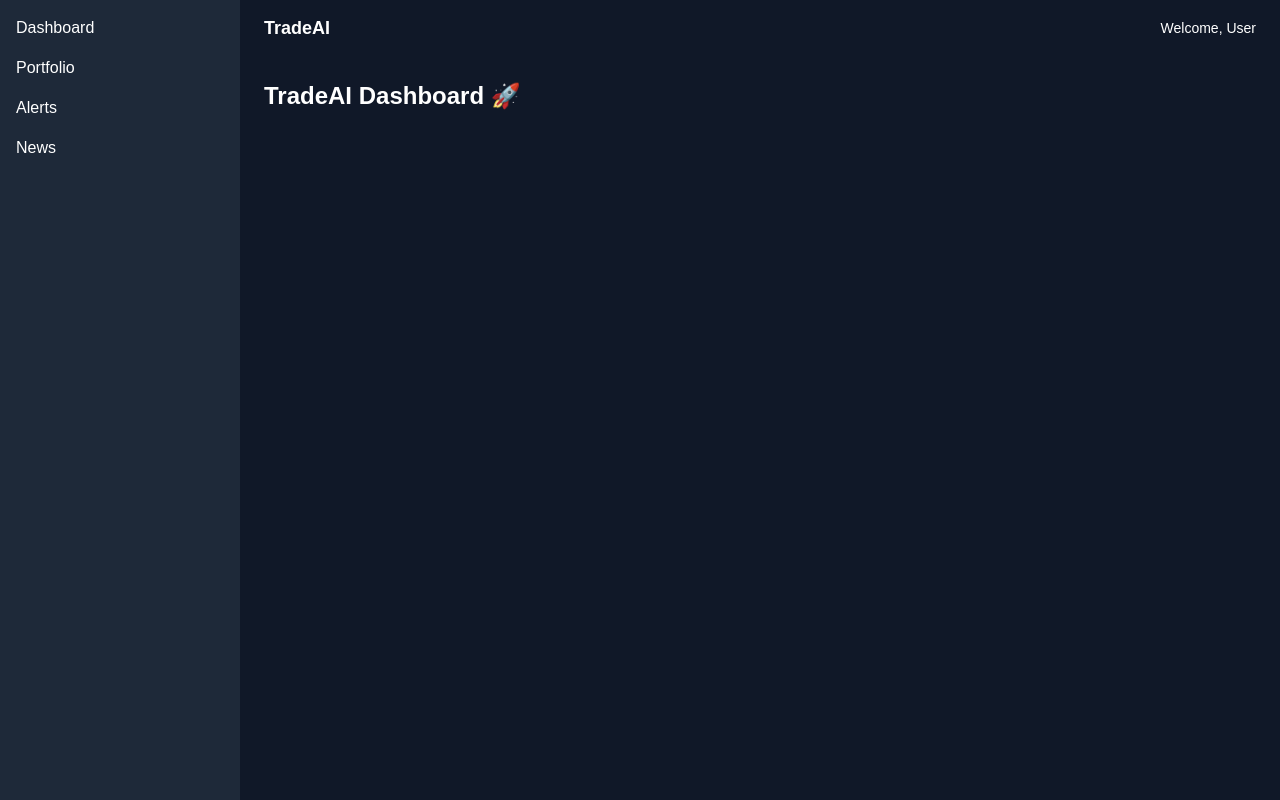
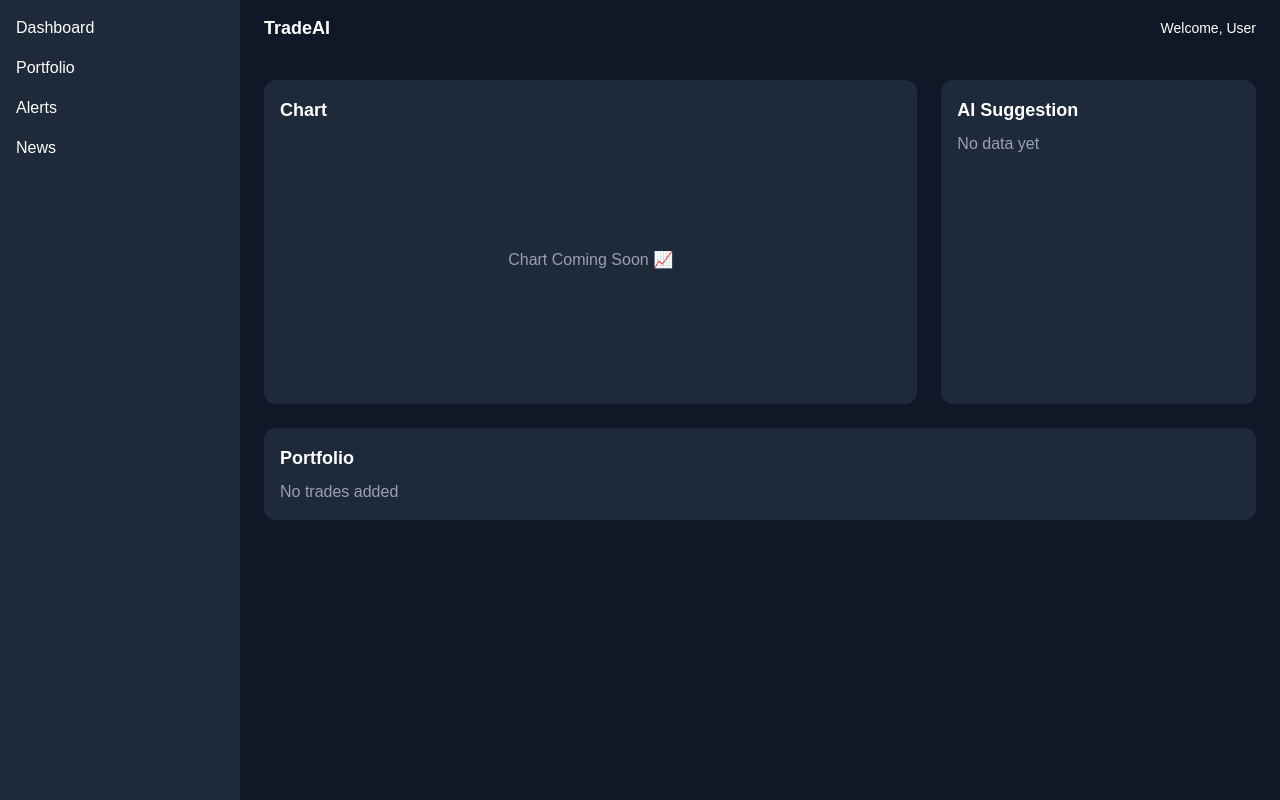
Before and after one commit to alivapriyadarshini5/tradeai, a Next.js app: page / in a window 1280 px wide. Built offline with nearby package versions, Linux system fonts and the light colour scheme.

Commit message:
added dashboard layout

```diff
--- a/app/page.tsx
+++ b/app/page.tsx
@@ -1,3 +1,22 @@
 export default function Home() {
-  return <h1 className="text-2xl font-bold">TradeAI Dashboard 🚀</h1>;
+  return (
+    <div className="grid grid-cols-3 gap-6">
+      <div className="col-span-2 bg-gray-800 p-4 rounded-xl">
+        <h2 className="text-lg font-semibold mb-2">Chart</h2>
+        <div className="h-64 flex items-center justify-center text-gray-400">
+          Chart Coming Soon 📈
+        </div>
+      </div>
+
+      <div className="bg-gray-800 p-4 rounded-xl">
+        <h2 className="text-lg font-semibold mb-2">AI Suggestion</h2>
+        <p className="text-gray-400">No data yet</p>
+      </div>
+
+      <div className="col-span-3 bg-gray-800 p-4 rounded-xl">
+        <h2 className="text-lg font-semibold mb-2">Portfolio</h2>
+        <p className="text-gray-400">No trades added</p>
+      </div>
+    </div>
+  );
 }
```
